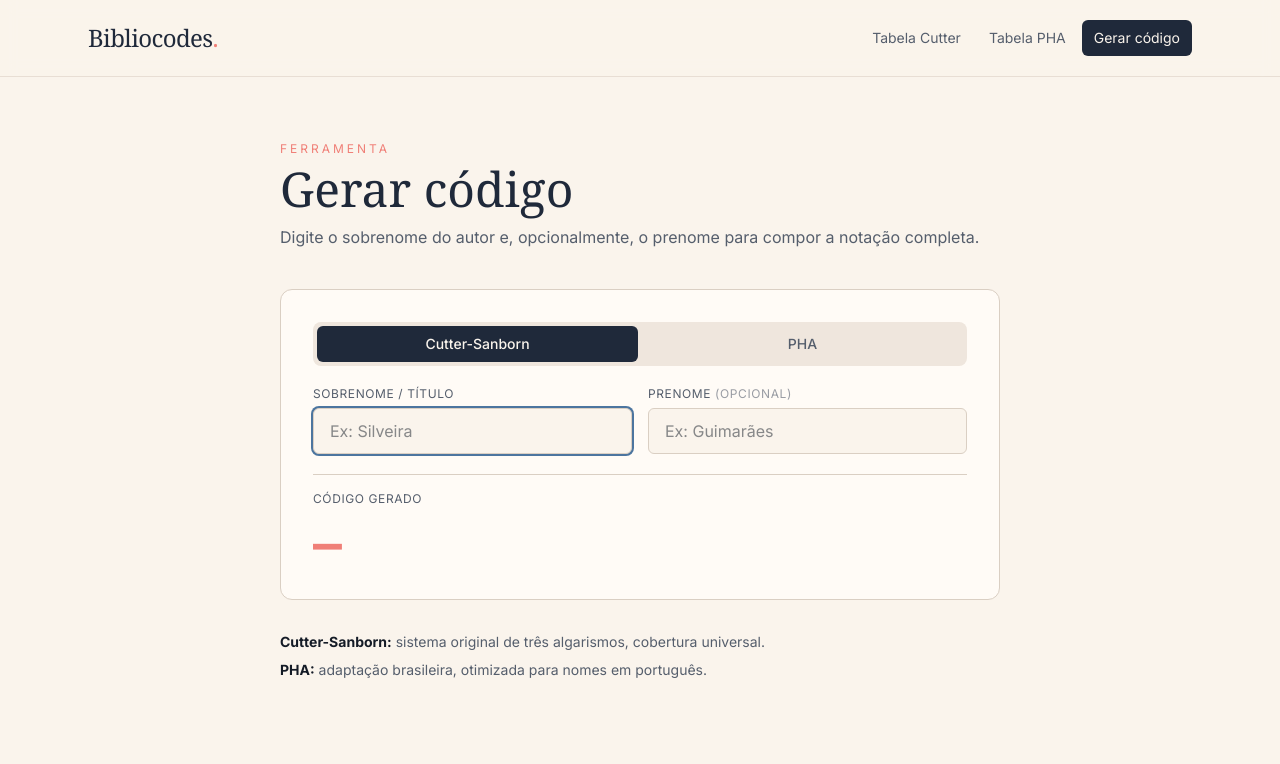
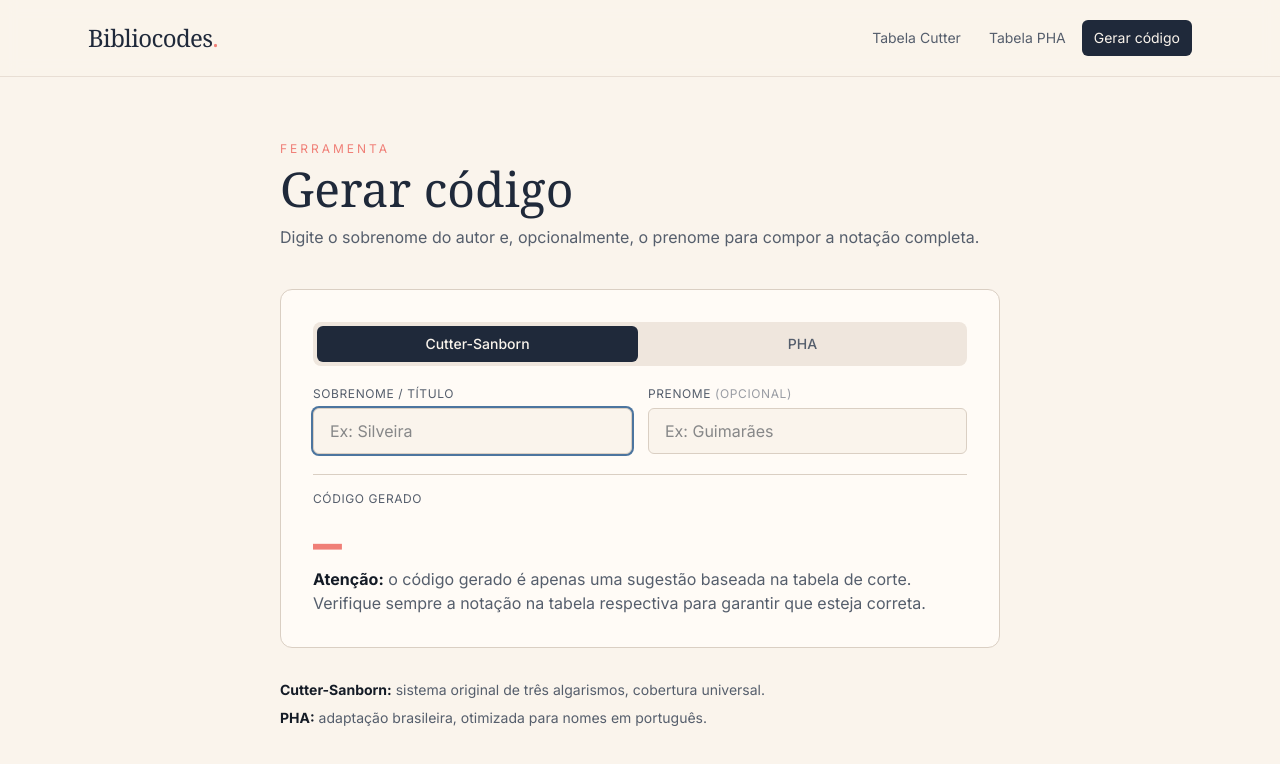
Before and after one commit to gpsnts/bibliocodes, a React (Vite) app: page /bibliocodes/gerar in a window 1280 px wide. Shown: the top 764 px of the page. Built offline with nearby package versions, Linux system fonts and the light colour scheme.

Commit message:
Fix: text

```diff
--- a/src/routes/gerar.tsx
+++ b/src/routes/gerar.tsx
@@ -106,6 +106,11 @@ function Generator() {
                 )}
               </div>
             )}
+            <p className="text-muted-foreground">
+              <strong className="text-foreground">Atenção:</strong> o código gerado é apenas uma
+              sugestão baseada na tabela de corte. Verifique sempre a notação na tabela respectiva para garantir
+              que esteja correta.
+            </p>
           </div>
         </div>
 
```
